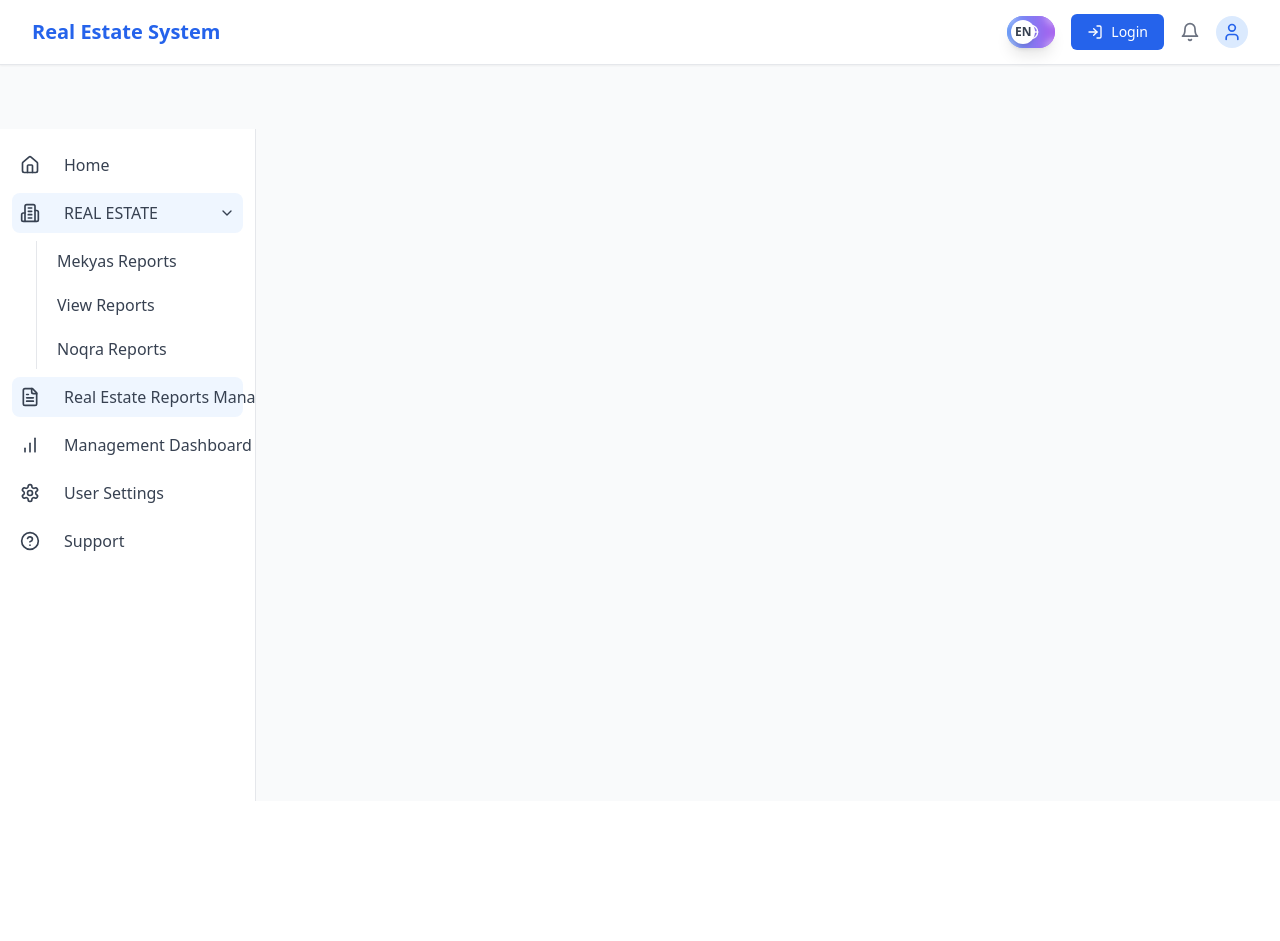
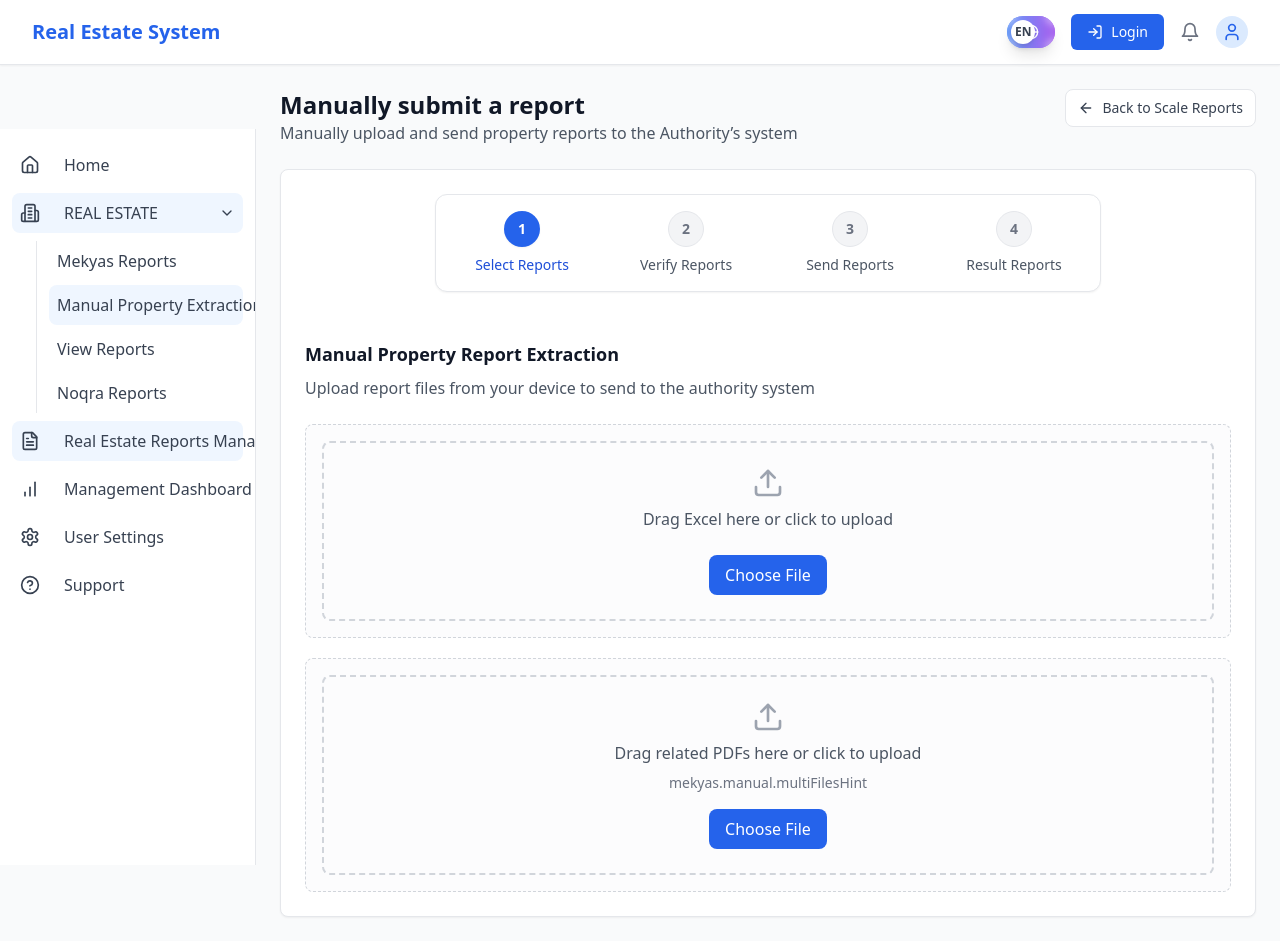
Before and after one commit to Future-II/front-ui, a React app: page /reports/manual in a window 1280 px wide. Before the commit the page ends 801 px from the top, so only its background shows below. Built offline with nearby package versions, Linux system fonts and the light colour scheme; the HTML template or start-up script is replaced by a standard one.

Commit message:
manual complete

```diff
--- a/src/App.tsx
+++ b/src/App.tsx
@@ -10,7 +10,7 @@ import SupportPage from './features/Support/pages/SupportPage';
 import MekyasLogin from './features/Reports/pages/MekyasLogin';
 import AuthGuard from './shared/components/AuthGuard'; // ⬅️ add this
 import EquipmentReport from './features/Equipment/pages/EquipmentReport';
-
+import ManualPropertyExtraction from './features/Reports/sections/ManualPropertyExtraction';
 export function App() {
   return (
     <Router>
@@ -27,7 +27,7 @@ export function App() {
               </AuthGuard>
             }
           />
-
+          <Route path="/reports/manual" element={<ManualPropertyExtraction/>} />
           <Route path="/reports/view" element={<ViewReports />} />
           <Route path="/reports/noqra" element={<NoqraReports />} />
           <Route path="/dashboard" element={<ManagementDashboard />} />
--- a/src/features/Reports/pages/ManualPropertyExtraction.tsx
+++ /dev/null
@@ -1,25 +0,0 @@
-import React from "react";
-import { useTranslation } from "react-i18next";
-
-const ManualPropertyExtraction: React.FC = () => {
-  const { t } = useTranslation();
-
-  return (
-    <div className="space-y-4">
-      <h2 className="text-xl font-semibold text-gray-800">
-        {t("mekyas.manual.title") || "Manual Property Extraction"}
-      </h2>
-      <p className="text-gray-600">
-        {t("mekyas.manual.description") ||
-          "Here you can manually extract property reports."}
-      </p>
-
-      {/* ✅ Add your manual property extraction UI logic here */}
-      <div className="border rounded-lg p-4 bg-gray-50">
-        <p className="text-gray-700">Manual extraction form goes here.</p>
-      </div>
-    </div>
-  );
-};
-
-export default ManualPropertyExtraction;
--- a/src/features/Reports/sections/ManualPropertyExtraction.tsx
+++ b/src/features/Reports/sections/ManualPropertyExtraction.tsx
@@ -1,5 +1,7 @@
 import React, { useState } from "react";
 import { useTranslation } from "react-i18next";
+import { Link,} from "react-router-dom";
+import { ArrowLeft } from "lucide-react";
 import UploadBlock from "../components/UploadBlock";
 import Stepper from "../components/Stepper";
 import type { WorkflowStep } from "../components/types";
@@ -9,23 +11,64 @@ const ManualPropertyExtraction: React.FC = () => {
   const [currentStep] = useState<WorkflowStep>("select");
 
   return (
+    <div className="w-full">
+      {/* Top bar: title + back button */}
+      <div className="mb-6 flex items-start justify-between gap-3">
         <div>
+          <h1 className="text-2xl font-bold text-gray-900">
+            {"Manually submit a report"}
+          </h1>
+          <p className="text-gray-600">
+            {
+              "Manually upload and send property reports to the Authority’s system"}
+          </p>
+        </div>
+
+        <div className="flex items-center gap-2">
+          {/* If you prefer router back: onClick={() => navigate(-1)} */}
+          <Link
+            to="/reports/mekyas"
+            className="inline-flex items-center gap-2 rounded-lg border border-gray-200 bg-white px-3 py-2 text-sm font-medium text-gray-700 hover:bg-gray-50"
+          >
+            <ArrowLeft className="h-4 w-4" />
+            {t("Back to Scale Reports") || "Back to Scale Reports"}
+          </Link>
+        </div>
+      </div>
+
+      {/* Card wrapper like screenshot */}
+      <div className="rounded-lg border border-gray-200 bg-white shadow-sm">
+        <div className="p-6">
+          <div className="mb-6 flex justify-center">
         <Stepper current={currentStep} />
+      </div>
+          <h3 className="mb-2 text-lg font-semibold text-gray-900">
+            {t("mekyas.manual.title") || "Manually submit a report"}
+          </h3>
+          <p className="text-gray-600">
+            {t("mekyas.manual.subtitle") ||
+              "Upload the property report files from your device to send them to the Authority’s system."}
+          </p>
 
-      <div className="mb-6">
-        <h3 className="text-lg font-medium text-gray-900 mb-2">
-          {t("mekyas.manual.title")}
-        </h3>
-        <p className="text-gray-600">{t("mekyas.manual.subtitle")}</p>
-
-        <div className="space-y-4 mt-4">
+          {/* Upload blocks */}
+          <div className="mt-6 space-y-5">
+            <div className="rounded-lg border border-dashed border-gray-300 bg-gray-50/50 p-4">
               <UploadBlock
-            label={t("mekyas.manual.uploadExcel")}
+                label={
+                  t("mekyas.manual.uploadExcel") ||
+                  "Drag or click to upload an Excel file."
+                }
                 accept=".xlsx,.xls"
                 inputId="excel-upload"
               />
+            </div>
+
+            <div className="rounded-lg border border-dashed border-gray-300 bg-gray-50/50 p-4">
               <UploadBlock
-            label={t("mekyas.manual.uploadPdf")}
+                label={
+                  t("mekyas.manual.uploadPdf") ||
+                  "Drag or click to upload linked PDF files."
+                }
                 accept=".pdf"
                 inputId="pdf-upload"
                 multiple
@@ -33,13 +76,16 @@ const ManualPropertyExtraction: React.FC = () => {
             </div>
           </div>
 
-      <div className="flex justify-end">
+          {/* Footer actions */}
+          {/* <div className="mt-6 flex justify-end">
             <button
-          className="px-4 py-2 bg-blue-600 text-white rounded-lg hover:bg-blue-700 transition-colors"
+              className="rounded-lg bg-blue-600 px-4 py-2 text-white transition-colors hover:bg-blue-700 disabled:cursor-not-allowed disabled:opacity-60"
               disabled
             >
-          {t("mekyas.manual.start")}
+              {t("mekyas.manual.start") || "Start"}
             </button>
+          </div> */}
+        </div>
       </div>
     </div>
   );
--- a/src/shared/components/Layout/Sidebar.tsx
+++ b/src/shared/components/Layout/Sidebar.tsx
@@ -42,6 +42,9 @@ const Sidebar: React.FC<SidebarProps> = ({ isOpen }) => {
         {
           name: t('reports.mekyas') || 'تقارير مقياس',
           path: '/reports/mekyas'
+        },{
+          name: t('reports.manual') || 'تقارير مقياس',
+          path: '/reports/manual'
         },
 
         {
```
Lines whose indentation alone changed are shown as unchanged.
